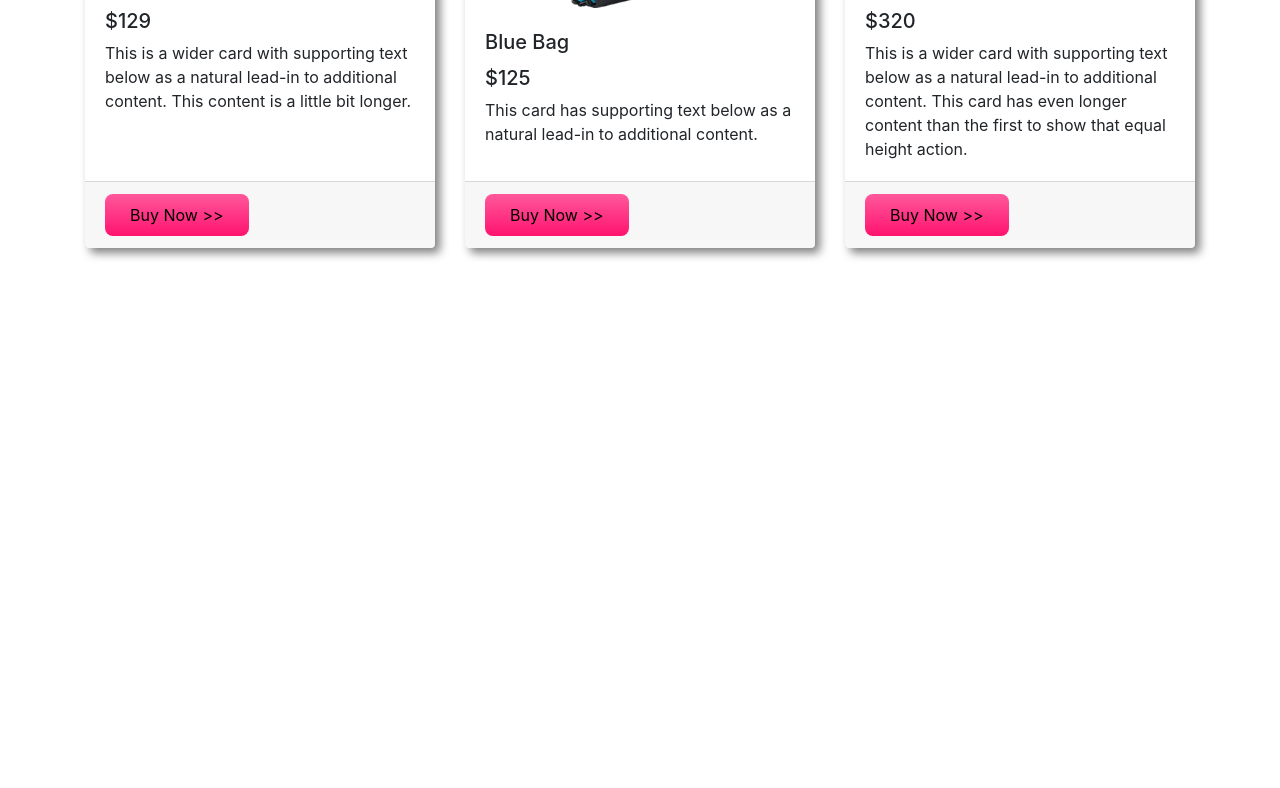
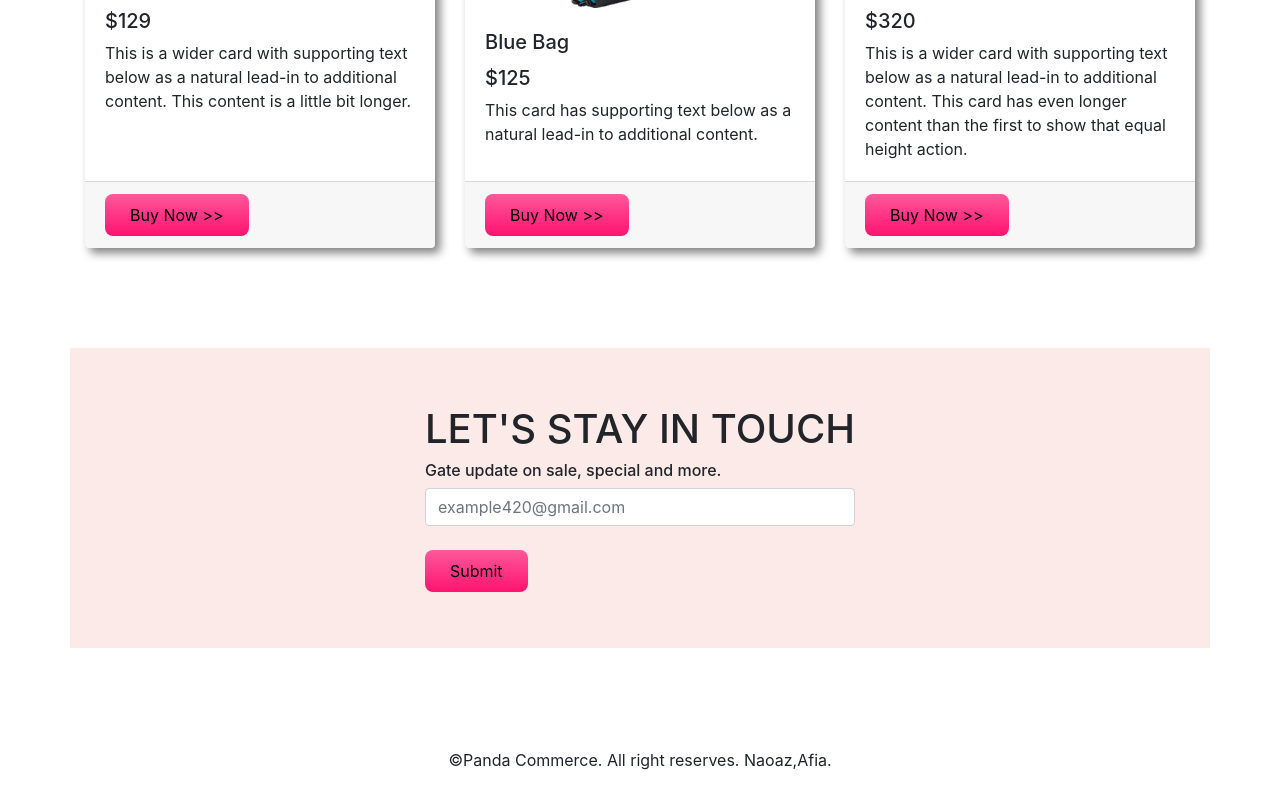
Before and after one commit to NaoazShorif/panda-commerce, a plain HTML site: page index.html in a window 1280 px wide. Shown: the part 1920-2708 px from the top of the page. Before the commit the page ends 2268 px from the top, so only its background shows below. Drawn offline with nearby package versions, Linux system fonts and the light colour scheme.

Commit message:
done the work

```diff
--- a/index.html
+++ b/index.html
@@ -183,6 +183,23 @@
         </div>
       </div>
 
+
+      <div class=" carouse-bg container d-flex justify-content-center align-items-center" id="subscribe">
+        <div class="">
+          <h1>LET'S STAY IN TOUCH</h1>
+          <h6>Gate update on sale, special and more.</h6>
+          <input type="email" name="" id="" class="form-control" placeholder="example420@gmail.com">
+          <br>
+          <button type="submit" class="buy-now">Submit</button>
+        </div>
+      </div>
+
+      <footer class=" d-flex justify-content-center">
+        <p>©Panda Commerce. All right reserves. Naoaz,Afia.</p>
+      </footer>
+
+
+
     <script src="https://code.jquery.com/jquery-3.5.1.slim.min.js" integrity="sha384-DfXdz2htPH0lsSSs5nCTpuj/zy4C+OGpamoFVy38MVBnE+IbbVYUew+OrCXaRkfj" crossorigin="anonymous"></script>
 <script src="https://cdn.jsdelivr.net/npm/popper.js@1.16.0/dist/umd/popper.min.js" integrity="sha384-Q6E9RHvbIyZFJoft+2mJbHaEWldlvI9IOYy5n3zV9zzTtmI3UksdQRVvoxMfooAo" crossorigin="anonymous"></script>
 <script src="https://stackpath.bootstrapcdn.com/bootstrap/4.5.0/js/bootstrap.min.js" integrity="sha384-OgVRvuATP1z7JjHLkuOU7Xw704+h835Lr+6QL9UvYjZE3Ipu6Tp75j7Bh/kR0JKI" crossorigin="anonymous"></script>
--- a/style.css
+++ b/style.css
@@ -45,3 +45,6 @@
     border: none;
     box-shadow: 5px 5px 10px grey;
 }
+#subscribe{
+    height: 300px;
+}
```
